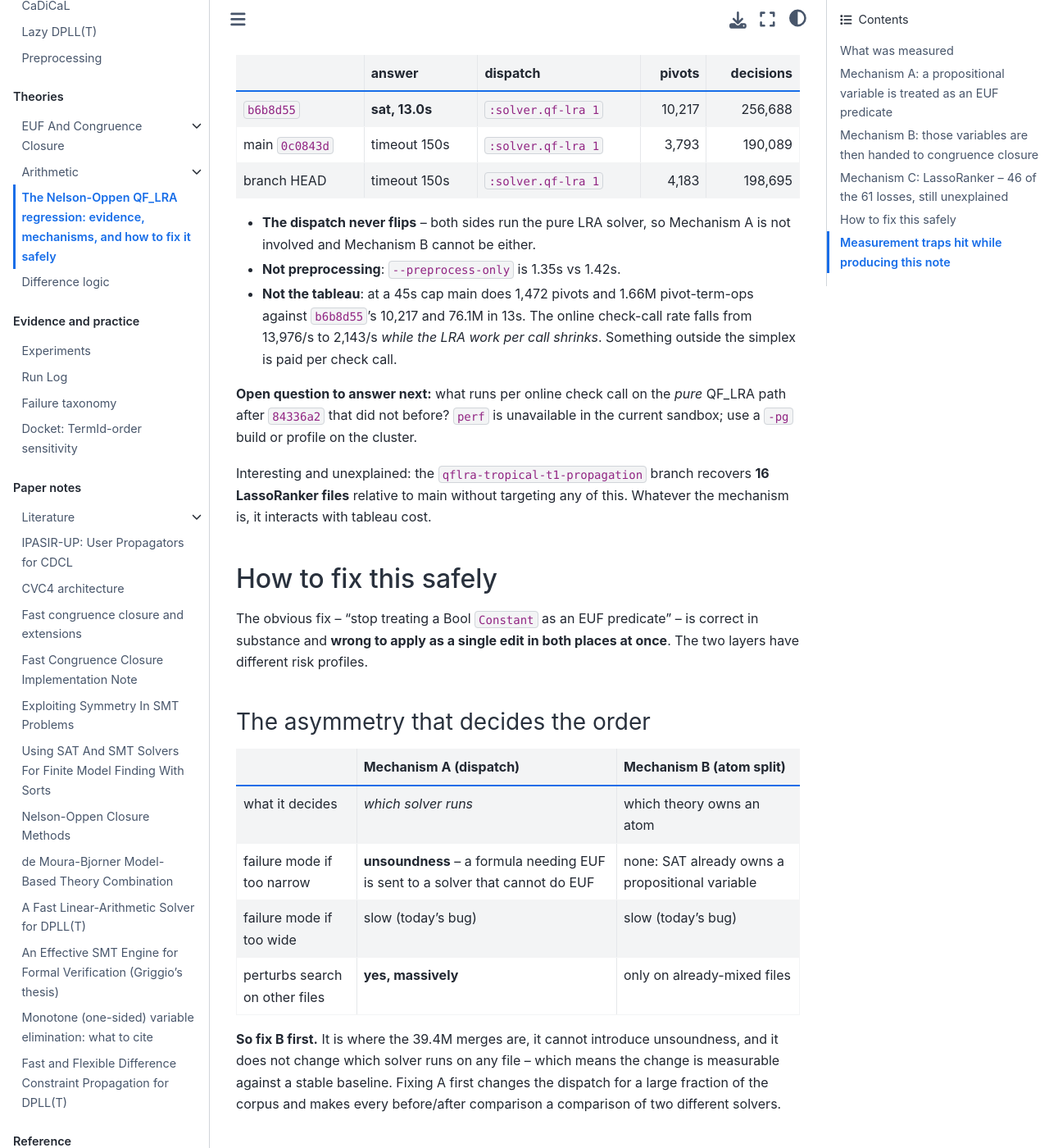
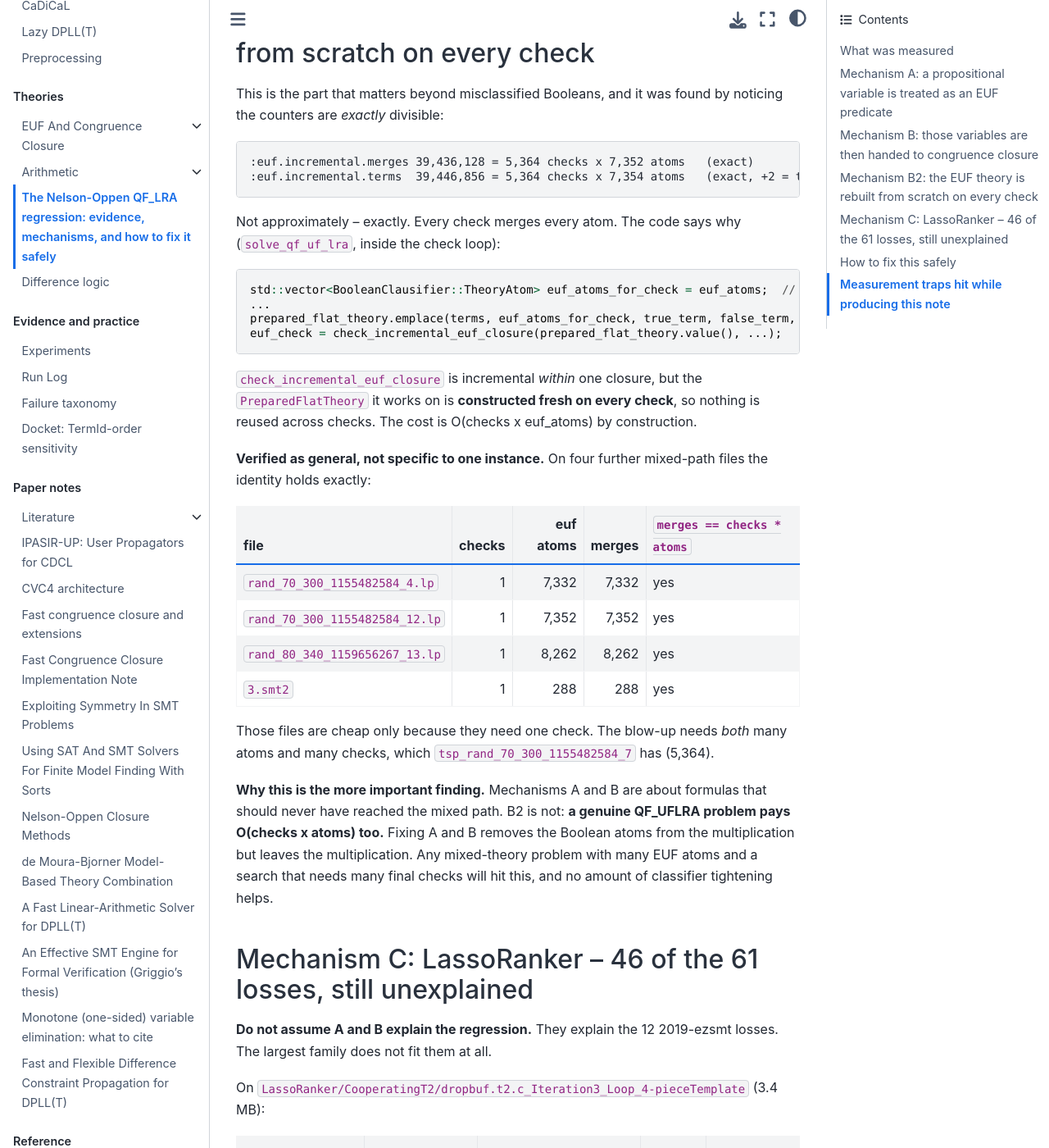
Before and after one commit to primo-solver/primo, a Jupyter Book: the page built from docs/nelson-oppen-qf-lra-regression.md, in a window 1280 px wide and 1400 px high, scrolled down 3434 px. Shown: the whole window at 82% size. Built offline with Jupyter Book 1.0.4 settings and Sphinx 7.4.7 and the Sphinx Book theme 1.1.4, drawn with Linux system fonts in a browser that asks for light colours; some of the changed text lies outside the part shown.

Commit message:
Find the real scaling defect: EUF is rebuilt from scratch every check
Following the question of whether EUF is running merges on Booleans. It
is -- and the counters say something sharper than "some Boolean work":

  :euf.incremental.merges 39,436,128 = 5,364 checks x 7,352 atoms  (exact)
  :euf.incremental.terms  39,446,856 = 5,364 checks x 7,354 atoms  (exact)

Exactly divisible, not approximately. Every check merges every atom. The
code confirms it: solve_qf_uf_lra copies euf_atoms and constructs a fresh
PreparedFlatTheory inside the check loop, so check_incremental_euf_closure
is incremental within one closure but nothing is reused across checks.
Cost is O(checks x euf_atoms) by construction.

Verified general rather than instance-specific: the identity holds exactly
on four further mixed-path files (7,332 / 7,352 / 8,262 / 288 atoms).
Those are cheap only because they need one check; the blow-up needs both
many atoms and many checks.

This reframes the fix priority. Mechanisms A and B are about formulas that
should never have reached the mixed path, so tightening the classifier
removes the Boolean atoms from the multiplication -- but leaves the
multiplication. B2 is the only one a correctly-classified QF_UFLRA problem
still pays, so it is the one that matters for the NO work even though it
recovers no lost file on this corpus.

Adds the fix sketch (build the base theory once outside the loop and layer
the round's interface equalities on top, mirroring OnlineLraPropagator's
copy-once-then-push/pop) with the complication that euf_atoms_for_check is
extended during a round, and a falsifier: merges must stop being exactly
checks * atoms.

On the p=q question specifically: Bool equalities are EUF atoms too, but
the bare Boolean atoms dominate -- each one's truth assignment is realised
as a merge with true/false, so 7,352 propositional variables cost 7,352
merges per check with no equality involved at all.

Co-Authored-By: Claude Opus 5 <noreply@anthropic.com>

````diff
--- a/docs/nelson-oppen-qf-lra-regression.md
+++ b/docs/nelson-oppen-qf-lra-regression.md
@@ -126,6 +126,61 @@ The pure QF_LRA path faces the same atoms and is fine, because it marks them
 `is_arithmetic = false` and skips them. The mixed path has no equivalent
 "neither theory owns this" bucket.
 
+**Are the merges really on Booleans, and is `p = q` the cause?** Yes to the
+first; the second is only part of it. `is_euf_theory_atom` returns true for
+*any* equality whose children are not Real -- so `(= p q)` between propositional
+variables is an EUF atom -- but the dominant contribution is the **bare**
+Boolean atoms. Each one's truth assignment is realised as a merge with `true`
+or `false`, so 7,352 propositional variables mean 7,352 merges per check
+regardless of whether any equality is involved.
+
+(mechanism-rebuild)=
+## Mechanism B2: the EUF theory is rebuilt from scratch on every check
+
+This is the part that matters beyond misclassified Booleans, and it was found
+by noticing the counters are *exactly* divisible:
+
+```text
+:euf.incremental.merges 39,436,128 = 5,364 checks x 7,352 atoms   (exact)
+:euf.incremental.terms  39,446,856 = 5,364 checks x 7,354 atoms   (exact, +2 = true/false)
+```
+
+Not approximately -- exactly. Every check merges every atom. The code says why
+(`solve_qf_uf_lra`, inside the check loop):
+
+```cpp
+std::vector<BooleanClausifier::TheoryAtom> euf_atoms_for_check = euf_atoms;  // full copy
+...
+prepared_flat_theory.emplace(terms, euf_atoms_for_check, true_term, false_term, ...);
+euf_check = check_incremental_euf_closure(prepared_flat_theory.value(), ...);
+```
+
+`check_incremental_euf_closure` is incremental *within* one closure, but the
+`PreparedFlatTheory` it works on is **constructed fresh on every check**, so
+nothing is reused across checks. The cost is O(checks x euf_atoms) by
+construction.
+
+**Verified as general, not specific to one instance.** On four further
+mixed-path files the identity holds exactly:
+
+| file | checks | euf atoms | merges | `merges == checks * atoms` |
+|---|---:|---:|---:|---|
+| `rand_70_300_1155482584_4.lp` | 1 | 7,332 | 7,332 | yes |
+| `rand_70_300_1155482584_12.lp` | 1 | 7,352 | 7,352 | yes |
+| `rand_80_340_1159656267_13.lp` | 1 | 8,262 | 8,262 | yes |
+| `3.smt2` | 1 | 288 | 288 | yes |
+
+Those files are cheap only because they need one check. The blow-up needs
+*both* many atoms and many checks, which `tsp_rand_70_300_1155482584_7` has
+(5,364).
+
+**Why this is the more important finding.** Mechanisms A and B are about
+formulas that should never have reached the mixed path. B2 is not: **a genuine
+QF_UFLRA problem pays O(checks x atoms) too.** Fixing A and B removes the
+Boolean atoms from the multiplication but leaves the multiplication. Any
+mixed-theory problem with many EUF atoms and a search that needs many final
+checks will hit this, and no amount of classifier tightening helps.
+
 (mechanism-unknown)=
 ## Mechanism C: LassoRanker -- 46 of the 61 losses, still unexplained
 
@@ -166,14 +221,18 @@ once**. The two layers have different risk profiles.
 
 ### The asymmetry that decides the order
 
-| | Mechanism A (dispatch) | Mechanism B (atom split) |
-|---|---|---|
-| what it decides | *which solver runs* | which theory owns an atom |
-| failure mode if too narrow | **unsoundness** -- a formula needing EUF is sent to a solver that cannot do EUF | none: SAT already owns a propositional variable |
-| failure mode if too wide | slow (today's bug) | slow (today's bug) |
-| perturbs search on other files | **yes, massively** | only on already-mixed files |
+| | A (dispatch) | B (atom split) | B2 (rebuild per check) |
+|---|---|---|---|
+| what it decides | *which solver runs* | which theory owns an atom | how often EUF state is rebuilt |
+| if too narrow | **unsoundness** | none: SAT owns it anyway | n/a |
+| if left as is | slow | slow | **slow on genuine QF_UFLRA too** |
+| perturbs search elsewhere | **yes, massively** | only already-mixed files | no -- pure performance |
+| fixes the regression | 12 of 61 files | with A | none of it directly |
 
-**So fix B first.** It is where the 39.4M merges are, it cannot introduce
+**So fix B first**, and treat **B2 as the one that matters for the NO work
+going forward** even though it does not by itself recover a single lost file:
+it is the only one of the three that a correctly-classified QF_UFLRA problem
+still pays. It is where the 39.4M merges are, it cannot introduce
 unsoundness, and it does not change which solver runs on any file -- which
 means the change is measurable against a stable baseline. Fixing A first
 changes the dispatch for a large fraction of the corpus and makes every
@@ -221,6 +280,30 @@ direction. Consequences for the fix:
   fuzz gate on Slurm is the minimum; mutation fuzzers add and remove
   declarations, so they exercise exactly this classifier.
 
+### Fixing B2: reuse the prepared theory across checks
+
+The atom set does **not** change between checks -- `euf_atoms` is built once
+before the loop, and `euf_atoms_for_check` is a copy of it plus whatever
+interface equalities the round appends. So the rebuild is not required by
+anything; it is incidental.
+
+The shape of the fix is to construct `PreparedFlatTheory` once outside the
+loop and push/pop the per-check assignment, mirroring what the LRA side
+already does (`OnlineLraPropagator` copies `base_tableau` once and uses
+`push()`/`pop()`, see [](arithmetic.md)).
+
+**The complication to respect**: `euf_atoms_for_check` is not always identical
+to `euf_atoms` -- `append_true_interface_equalities` and
+`append_interface_equalities` extend it during the round. So the reusable part
+is the base theory over `euf_atoms`, with the round's interface equalities
+layered on top and retracted afterwards. A first version that reuses the base
+and rebuilds only when the interface set changes would capture most of the win
+with far less risk than a full incremental rewrite.
+
+**Falsifier:** `:euf.incremental.merges` must stop being exactly
+`checks * atoms`. If it still divides exactly, the base theory is still being
+rebuilt.
+
 ### What not to do
 
 - **Do not "fix" this by disabling NO on single-theory problems.** NO is
@@ -229,6 +312,10 @@ direction. Consequences for the fix:
 - **Do not declare the regression fixed when A and B are done.** They account
   for 12 of 61 lost files. [](#mechanism-unknown) is the larger half and is
   independent.
+- **Do not stop at A and B because the regression numbers recover.**
+  [](#mechanism-rebuild) recovers no lost file on this corpus and is still the
+  defect most likely to bite genuine QF_UFLRA work, because it is the only one
+  that survives a correct classifier.
 - **Do not benchmark a fix against `b6b8d55`.** That is a pre-regression
   commit, not the merge base. Compare against the commit the fix is built on;
   this note exists partly because that mistake was made once already and made a
````
